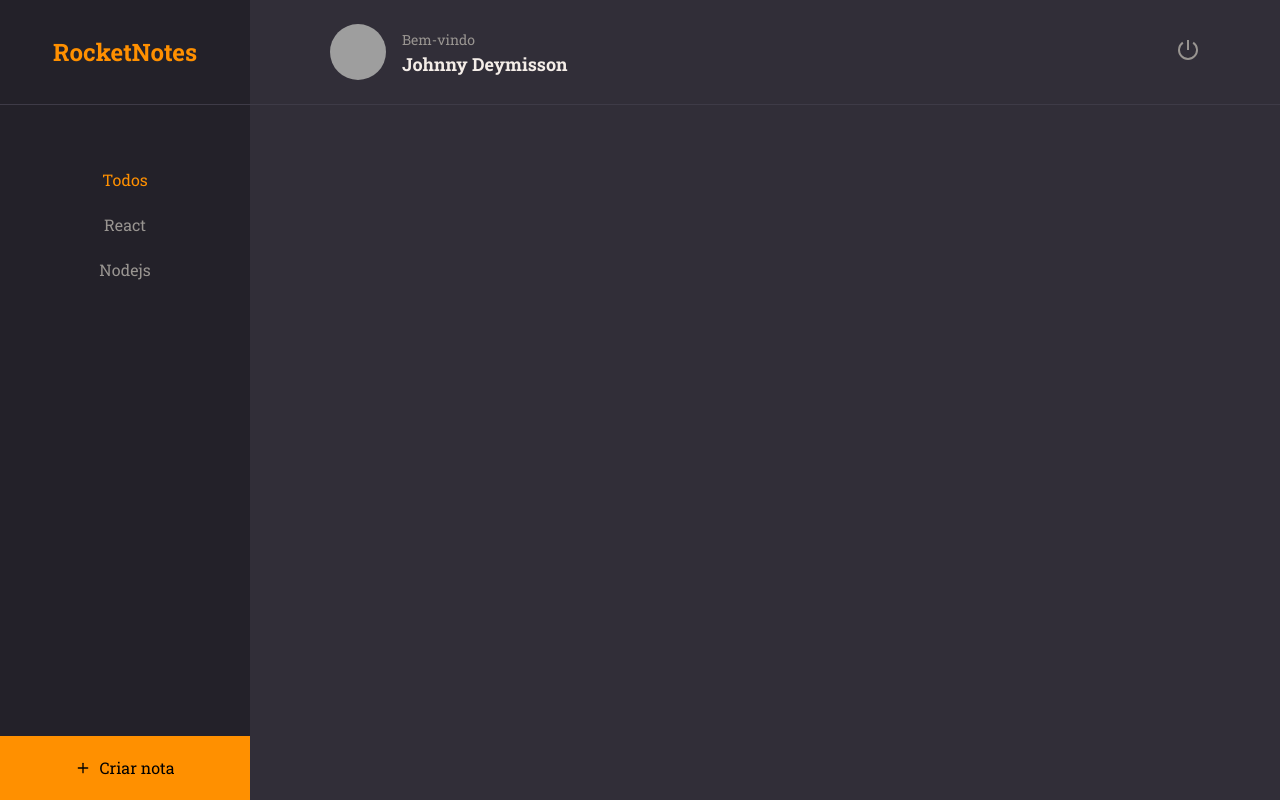
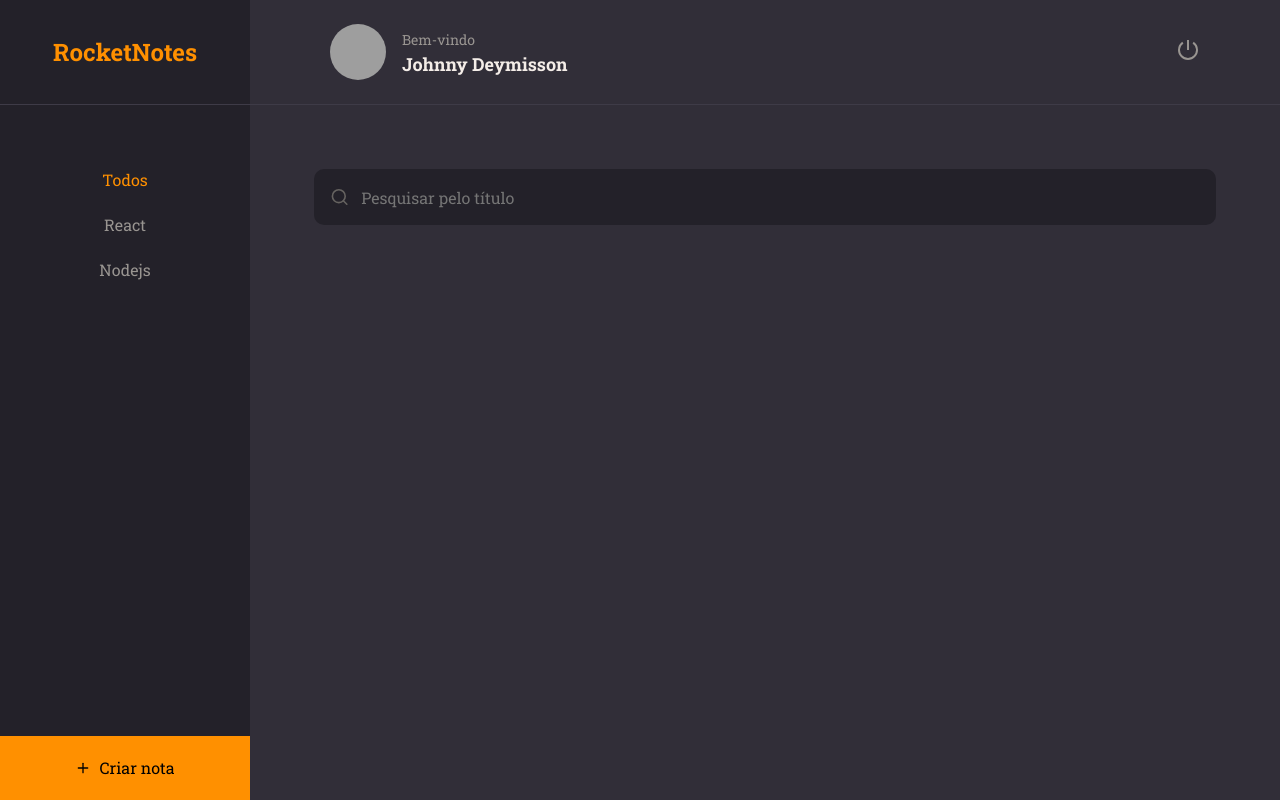
Before and after one commit to jdeymisson/rocketnotes-front, a React (Vite) app: page / in a window 1280 px wide. Built offline with nearby package versions, Linux system fonts and the light colour scheme; grey boxes are pictures that could not be loaded.

Commit message:
Finalizando o componente de input da home

```diff
--- a/src/components/ButtonText/styles.js
+++ b/src/components/ButtonText/styles.js
@@ -2,7 +2,7 @@
 
 export const Container = styled.button`
   background: none;
-  color: ${({theme, isActive }) => isActive ? theme.COLORS.ORANGE : theme.COLORS.GRAY_100};
+  color: ${({ theme, isActive }) => isActive ? theme.COLORS.ORANGE : theme.COLORS.GRAY_100};
 
   border: none;
   font-size: 16px;
--- /dev/null
+++ b/src/components/Input/index.jsx
@@ -0,0 +1,11 @@
+import { Container } from "./styles";
+
+export function Input({icon: Icon, ...rest}) {
+
+  return (
+    <Container>
+      { Icon && <Icon size={20} />}
+      <input {...rest} />
+    </Container>
+  );
+};
--- /dev/null
+++ b/src/components/Input/styles.js
@@ -0,0 +1,33 @@
+import styled from 'styled-components';
+
+
+export const Container = styled.div`
+  width: 100%;
+  display: flex;
+  align-items: center;
+
+  background-color: ${({ theme }) => theme.COLORS.BACKGROUND_900 };
+  color: ${({ theme }) => theme.COLORS.GRAY_300 };
+
+  margin-bottom: 8px;
+  border-radius: 10px;
+
+  > input {
+    height: 56px;
+    width: 100%;
+
+    padding: 12px;
+
+    color: ${({ theme }) => theme.COLORS.WHITE };
+    background: transparent;
+    border: 0;
+
+    &:placeholder {
+      color: ${({ theme }) => theme.COLORS.GRAY_300 };
+    }
+  }
+
+  > svg {
+    margin-left: 16px
+  }
+`;
--- a/src/pages/Home/index.jsx
+++ b/src/pages/Home/index.jsx
@@ -1,8 +1,9 @@
 import { Container, Brand, Menu, Search, Content, NewNote } from './styles';
 import { Header } from '../../components/Header';
 import { ButtonText } from '../../components/ButtonText';
+import { Input } from '../../components/Input';
 
-import { FiPlus } from 'react-icons/fi'
+import { FiPlus, FiSearch } from 'react-icons/fi'
 
 export function Home() {
 
@@ -21,7 +22,7 @@
       </Menu>
 
       <Search>
-
+        <Input  placeholder="Pesquisar pelo título" icon={FiSearch}/>
       </Search>
 
       <Content>
--- a/src/pages/Home/styles.js
+++ b/src/pages/Home/styles.js
@@ -45,6 +45,8 @@
 export const Search = styled.div`
  grid-area: search;
 
+ padding: 64px 64px 0px;
+
 `
 export const Content = styled.div`
  grid-area: content;
@@ -58,7 +60,6 @@
   justify-content: center;
   gap: 8px;
 
-  /* font-size: 16px; */
   line-height: 26px;
 
   background-color: ${({theme}) => theme.COLORS.ORANGE};
```
